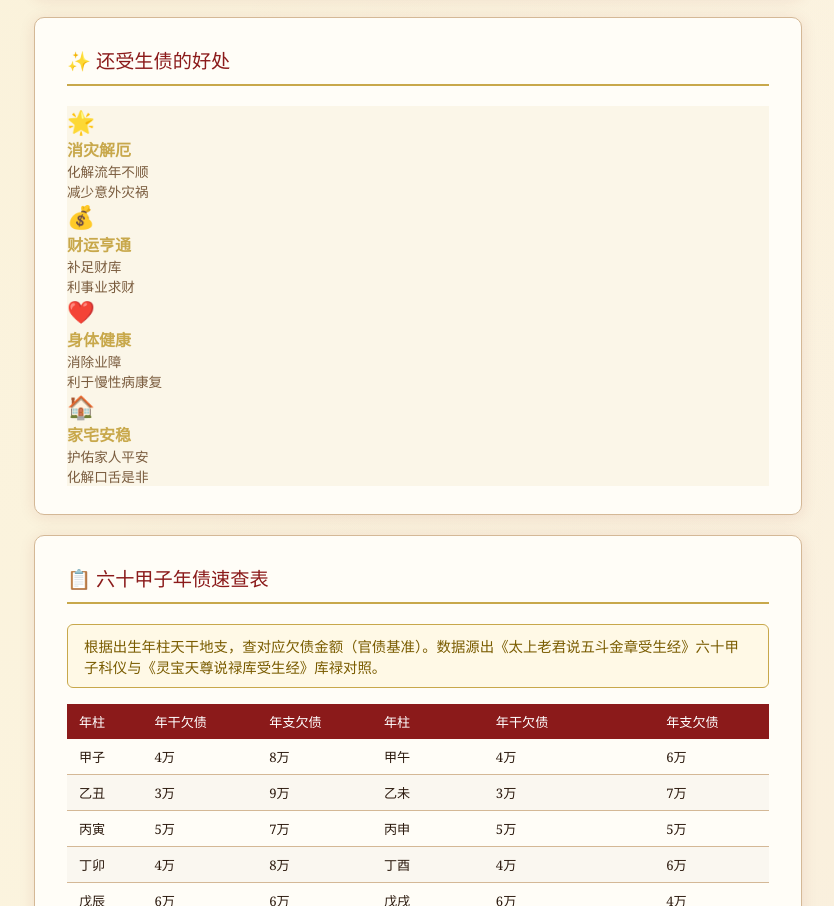
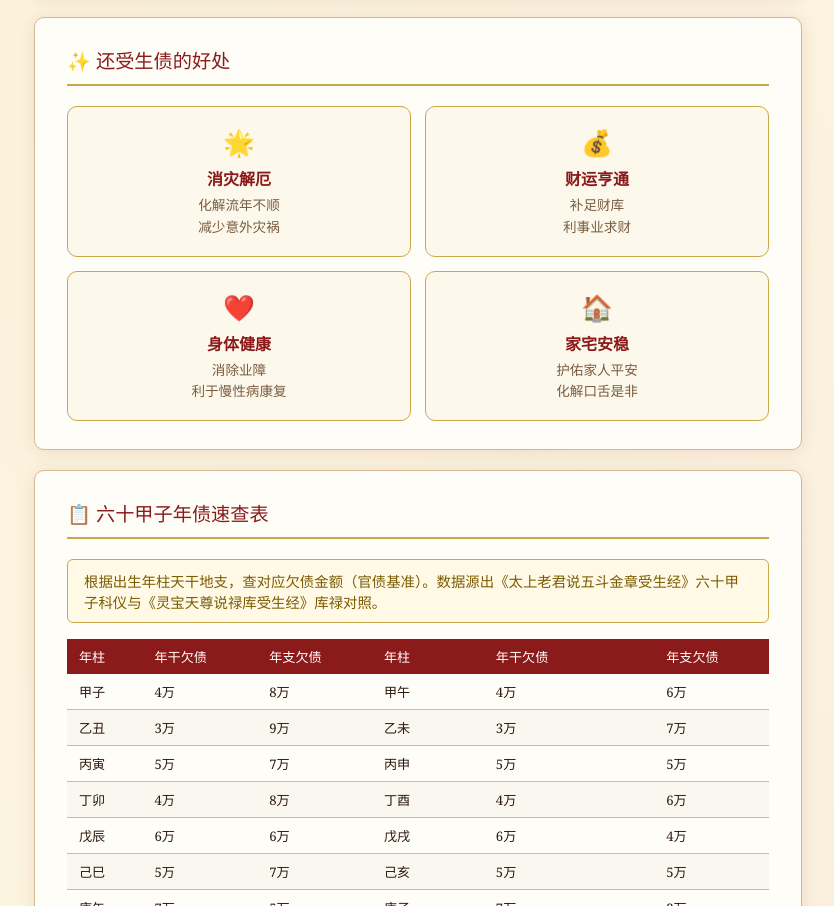
Before and after one commit to hibetter/shousheng, a website: page about.html in a window 1280 px wide. Shown: the part 1475-2381 px from the top of the page, without its empty margins (222-1056 px from the left). Drawn offline with Linux system fonts and the light colour scheme.

Commit message:
about modified

```diff
--- a/about.html
+++ b/about.html
@@ -76,26 +76,26 @@
   <!-- 还受生债的好处 -->
   <div class="card">
     <div class="card-title">✨ 还受生债的好处</div>
-    <div class="result-grid" style="grid-template-columns:repeat(auto-fit,minmax(200px,1fr));gap:12px">
-      <div class="result-item" style="background:rgba(201,162,50,0.08);border-color:var(--gold)">
-        <div style="font-size:1.4rem">🌟</div>
-        <div style="font-weight:600;color:var(--gold)">消灾解厄</div>
-        <div style="font-size:0.85rem;color:var(--text-muted)">化解流年不顺<br>减少意外灾祸</div>
+    <div class="result-grid" style="grid-template-columns:1fr 1fr">
+      <div class="result-item">
+        <div style="font-size:1.6rem;margin-bottom:6px">🌟</div>
+        <div style="font-weight:600;color:var(--primary);margin-bottom:4px">消灾解厄</div>
+        <div style="font-size:0.85rem;color:var(--text-muted);line-height:1.6">化解流年不顺<br>减少意外灾祸</div>
       </div>
-      <div class="result-item" style="background:rgba(201,162,50,0.08);border-color:var(--gold)">
-        <div style="font-size:1.4rem">💰</div>
-        <div style="font-weight:600;color:var(--gold)">财运亨通</div>
-        <div style="font-size:0.85rem;color:var(--text-muted)">补足财库<br>利事业求财</div>
+      <div class="result-item">
+        <div style="font-size:1.6rem;margin-bottom:6px">💰</div>
+        <div style="font-weight:600;color:var(--primary);margin-bottom:4px">财运亨通</div>
+        <div style="font-size:0.85rem;color:var(--text-muted);line-height:1.6">补足财库<br>利事业求财</div>
       </div>
-      <div class="result-item" style="background:rgba(201,162,50,0.08);border-color:var(--gold)">
-        <div style="font-size:1.4rem">❤️</div>
-        <div style="font-weight:600;color:var(--gold)">身体健康</div>
-        <div style="font-size:0.85rem;color:var(--text-muted)">消除业障<br>利于慢性病康复</div>
+      <div class="result-item">
+        <div style="font-size:1.6rem;margin-bottom:6px">❤️</div>
+        <div style="font-weight:600;color:var(--primary);margin-bottom:4px">身体健康</div>
+        <div style="font-size:0.85rem;color:var(--text-muted);line-height:1.6">消除业障<br>利于慢性病康复</div>
       </div>
-      <div class="result-item" style="background:rgba(201,162,50,0.08);border-color:var(--gold)">
-        <div style="font-size:1.4rem">🏠</div>
-        <div style="font-weight:600;color:var(--gold)">家宅安稳</div>
-        <div style="font-size:0.85rem;color:var(--text-muted)">护佑家人平安<br>化解口舌是非</div>
+      <div class="result-item">
+        <div style="font-size:1.6rem;margin-bottom:6px">🏠</div>
+        <div style="font-weight:600;color:var(--primary);margin-bottom:4px">家宅安稳</div>
+        <div style="font-size:0.85rem;color:var(--text-muted);line-height:1.6">护佑家人平安<br>化解口舌是非</div>
       </div>
     </div>
   </div>
--- a/css/style.css
+++ b/css/style.css
@@ -775,3 +775,23 @@ body {
   color: #7a5c00;
   border: 1px solid var(--gold);
 }
+
+/* ---- 好处网格 ---- */
+.result-grid {
+  display: grid;
+  gap: 14px;
+}
+
+.result-item {
+  background: rgba(201,162,50,0.06);
+  border: 1px solid var(--gold);
+  border-radius: var(--radius);
+  padding: 18px 16px;
+  text-align: center;
+  transition: transform 0.2s, box-shadow 0.2s;
+}
+
+.result-item:hover {
+  transform: translateY(-2px);
+  box-shadow: 0 4px 12px rgba(200,168,75,0.15);
+}
```
